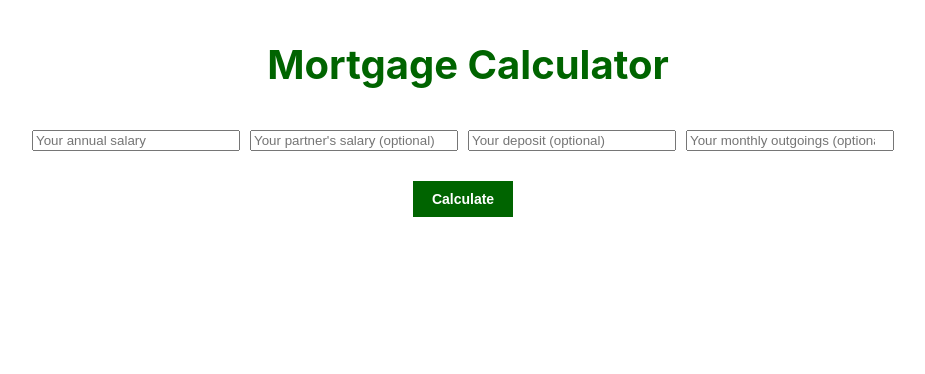
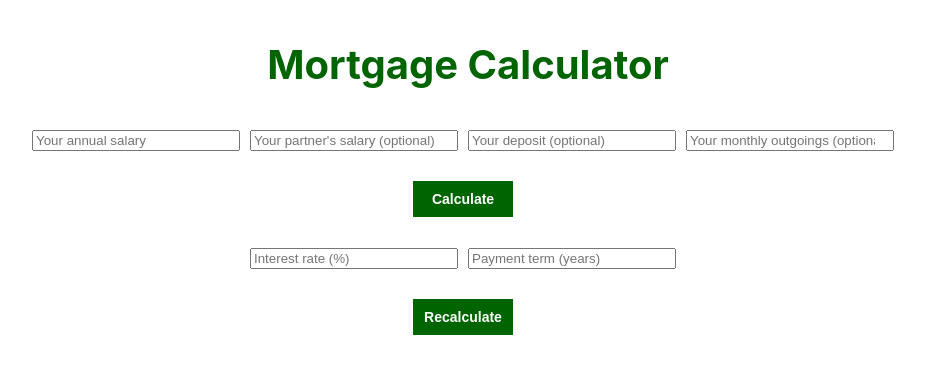
Before and after one commit to peaky76/mortgage_calculator, a React (Create React App) app: page / in a window 1280 px wide. Shown: the top 374 px of the page, without its empty margins (172-1097 px from the left). Built offline with nearby package versions, Linux system fonts and the light colour scheme.

Commit message:
added interest years and terms

```diff
--- a/src/App.css
+++ b/src/App.css
@@ -48,3 +48,7 @@ ul {
   width: 25%;
   margin-bottom: 20px;
 }
+
+h2 {
+  text-align: center;
+}
--- /dev/null
+++ b/src/components/RepaymentDisplay.js
@@ -0,0 +1,14 @@
+import React from 'react';
+
+const RepaymentDisplay = (props) => {
+   if (props.monthlyPayment) {
+      return (
+         <>
+            <h2>Your monthly repayments are £{props.monthlyPayment}</h2>
+         </>
+      );
+   }
+   return null;
+}
+
+export default RepaymentDisplay;
--- /dev/null
+++ b/src/components/RepaymentForm.js
@@ -0,0 +1,54 @@
+import React, { Component } from 'react';
+
+class RepaymentForm extends Component {
+
+   constructor() {
+      super();
+      this.state = {
+         interestRate: '',
+         paymentTerm: '',
+      };
+      this.handleChange = this.handleChange.bind(this);
+      this.handleSubmit = this.handleSubmit.bind(this);
+   }
+
+   handleChange(event) {
+      this.setState({
+         [event.target.name]: event.target.value
+      })
+   }
+
+   handleSubmit(event) {
+      event.preventDefault();
+      const interestRate = Number(this.state.interestRate);
+      const paymentTerm = Number(this.state.paymentTerm);
+      this.props.handleRecalculate({
+         interestRate,
+         paymentTerm
+      }
+      );
+      this.setState({
+         interestRate: '',
+         paymentTerm: ''
+      })
+   }
+
+   render() {
+      return (
+
+         <form onSubmit={this.handleSubmit}>
+            <div className="input-boxes">
+               <input type="number" placeholder="Interest rate (%)" name="interestRate" value={this.state.interestRate} onChange={this.handleChange} />
+               <input type="number" placeholder="Payment term (years)" name="paymentTerm" value={this.state.paymentTerm} onChange={this.handleChange} />
+            </div>
+            <input className="button" type="submit" value="Recalculate" />
+         </form>
+
+      );
+   }
+
+
+}
+
+
+export default RepaymentForm;
--- a/src/containers/MortgageContainer.js
+++ b/src/containers/MortgageContainer.js
@@ -2,6 +2,8 @@ import React, { Component } from 'react';
 import MortgageForm from '../components/MortgageForm';
 import MortgageDisplay from '../components/MortgageDisplay';
 import MortgageList from '../components/MortgageList';
+import RepaymentForm from '../components/RepaymentForm';
+import RepaymentDisplay from '../components/RepaymentDisplay';
 
 class MortgageContainer extends Component {
 
@@ -9,10 +11,12 @@ class MortgageContainer extends Component {
       super()
       this.state = {
          currentMortgage: {},
-         savedMortgages: []
+         savedMortgages: [],
+         monthlyPayment: null
       }
       this.handleSubmitForm = this.handleSubmitForm.bind(this);
       this.handleMortgageSave = this.handleMortgageSave.bind(this);
+      this.handleRecalculate = this.handleRecalculate.bind(this);
    }
 
    handleSubmitForm(submittedForm) {
@@ -36,12 +40,24 @@ class MortgageContainer extends Component {
       });
    }
 
+   handleRecalculate(mortgageTerms) {
+      const years = mortgageTerms.paymentTerm;
+      const rate = (mortgageTerms.interestRate / 100);
+      const principal = this.state.currentMortgage.mortgage;
+      const monthlyPayment = principal * (rate / 12) * (1 + rate / 12) ^ (12 * years) / (1 + rate / 12) ^ (12 * years) - 1;
+      this.setState({
+         monthlyPayment: monthlyPayment
+      })
+   }
+
    render() {
       return (
          <>
             <h3 className="headline">Mortgage Calculator</h3>
             <MortgageForm handleSubmitForm={this.handleSubmitForm} />
+            <RepaymentForm handleRecalculate={this.handleRecalculate} />
             <MortgageDisplay availableMortgage={this.state.currentMortgage.mortgage} handleMortgageSave={this.handleMortgageSave} />
+            <RepaymentDisplay monthlyPayment={this.state.monthlyPayment} />
             <MortgageList savedMortgages={this.state.savedMortgages} />
          </>
       )
```
